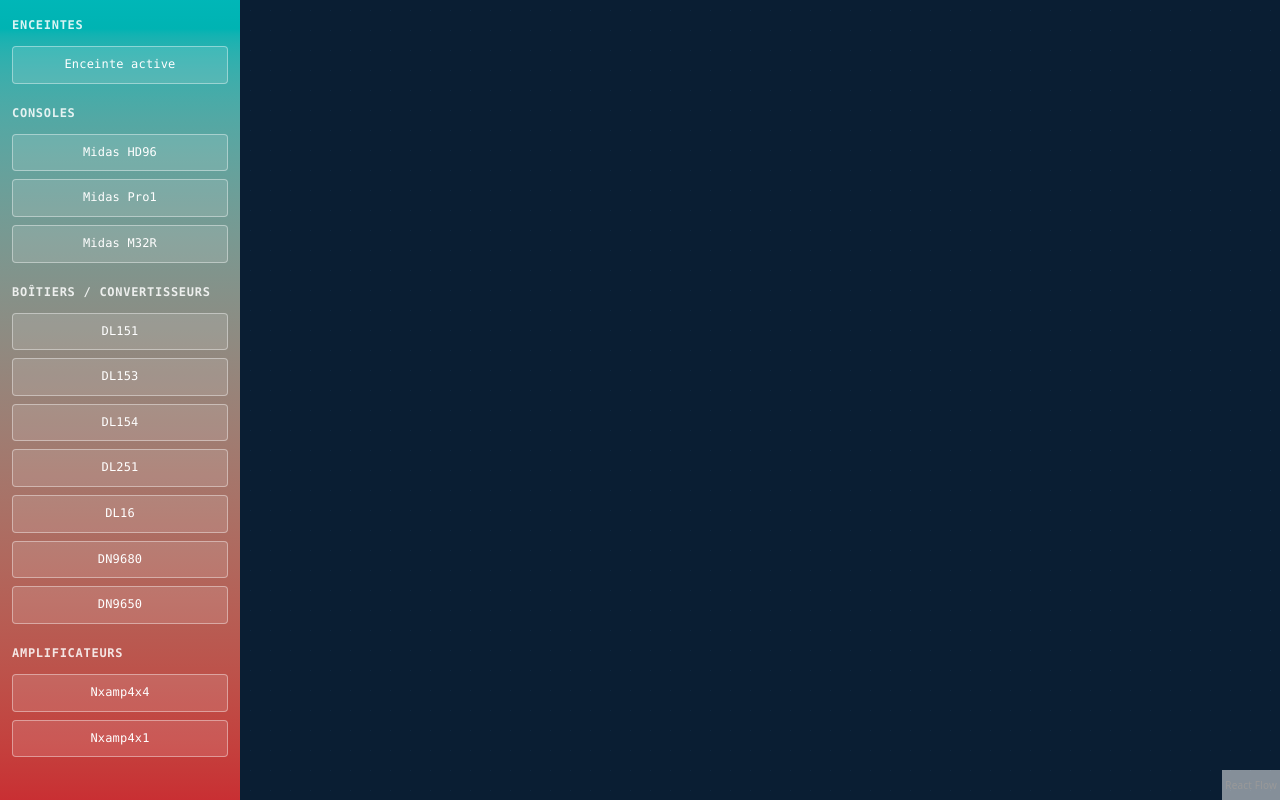
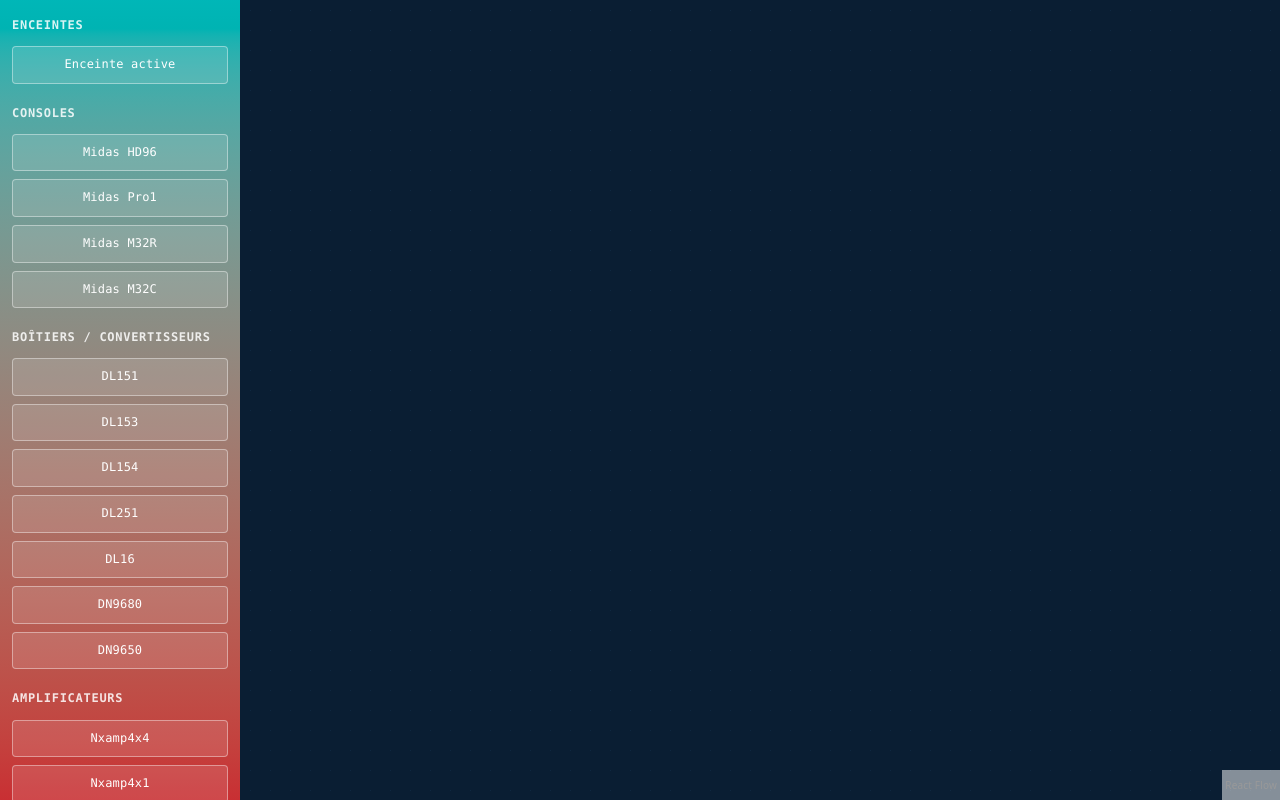
Before and after one commit to morgansouren/fiche-halles, a React (Vite) app: page / in a window 1280 px wide. Built offline with nearby package versions, Linux system fonts and the light colour scheme.

Commit message:
Ajoute le Midas M32C au catalogue (console : MIDI In/Out, Dante primary/secondary, AES50 A/B, Ultranet, Ethernet)
Co-Authored-By: Claude Sonnet 5 <noreply@anthropic.com>

```diff
--- a/src/domain/catalog.ts
+++ b/src/domain/catalog.ts
@@ -198,6 +198,24 @@ export const catalog: DeviceModel[] = [
       { id: "ultranet", label: "Ultranet", protocol: "Ultranet", direction: "inout" },
       { id: "ethernet", label: "Ethernet", protocol: "Ethernet", direction: "inout" },
 
+    ],
+  },
+  {
+    id: "midas-m32c",
+    name: "Midas M32C",
+    category: "console",
+    ports: [
+      // In
+      { id: "midi-in", label: "MIDI In", protocol: "MIDI", direction: "in" },
+      // Out
+      { id: "midi-out", label: "MIDI Out", protocol: "MIDI", direction: "out" },
+      // Inout
+      { id: "dante-primary", label: "Dante Primary", protocol: "Dante", direction: "inout" },
+      { id: "dante-secondary", label: "Dante Secondary", protocol: "Dante", direction: "inout" },
+      { id: "aes50-a", label: "AES50 A", protocol: "AES50", direction: "inout" },
+      { id: "aes50-b", label: "AES50 B", protocol: "AES50", direction: "inout" },
+      { id: "ultranet", label: "Ultranet", protocol: "Ultranet", direction: "inout" },
+      { id: "ethernet", label: "Ethernet", protocol: "Ethernet", direction: "inout" },
     ],
   },
   {
```
